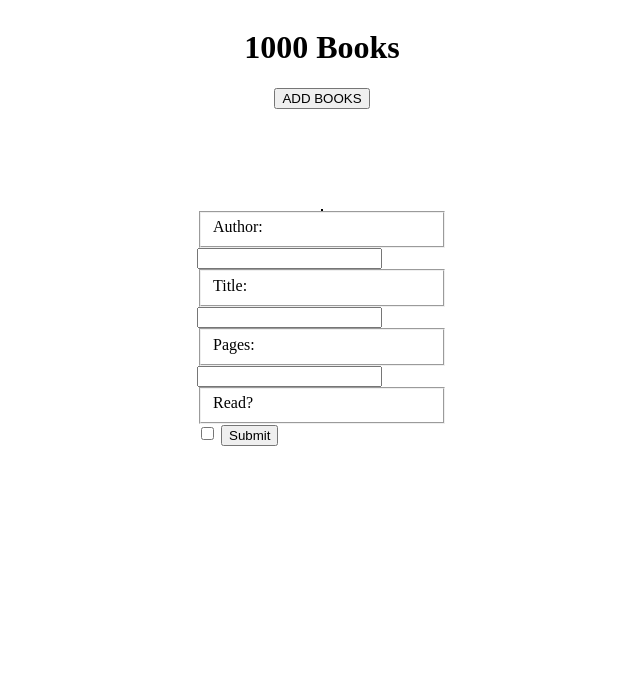
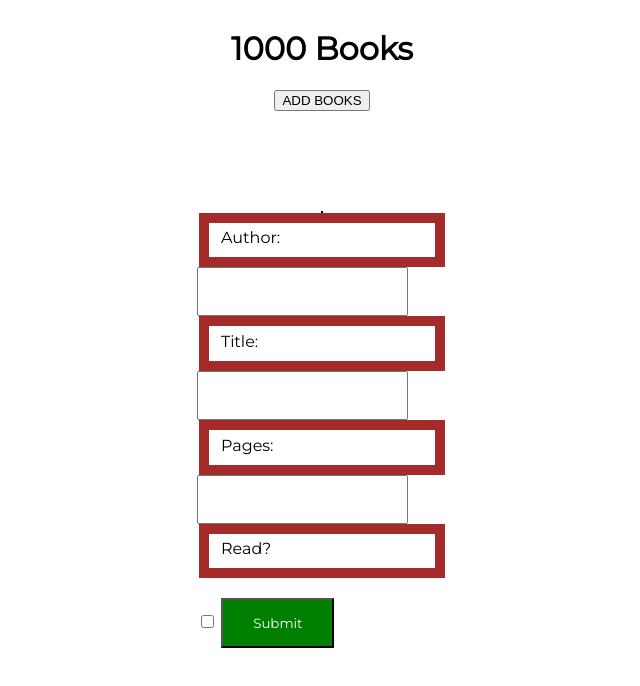
Before and after one commit to developertarik/JS-Books-, a plain HTML site: page index.html in a window 1280 px wide. Both pictures are taken after a click on the button "ADD BOOKS". Shown: the whole page, without its empty margins (318-958 px from the left). Drawn offline with Linux system fonts and the light colour scheme.

Commit message:
new codes new styles css

```diff
--- a/index.html
+++ b/index.html
@@ -9,7 +9,7 @@
     <link rel="stylesheet" href="styles/style.css">
   </head>
   <body>
-   <h1>1000 Books</h1>
+   <h1 class="header">1000 Books</h1>
     <button id="button">ADD BOOKS</button>
    <div class="table" id="table">
 
--- a/script.js
+++ b/script.js
@@ -40,7 +40,7 @@ function addToLibrary(){
   }
   const deleteButton = document.createElement("button");
   deleteButton.addEventListener("click",()=>{
-
+  deleteButton.innerText = "Button is delete"
   div2.remove();
   deleteButton.remove();
   })
--- a/styles/style.css
+++ b/styles/style.css
@@ -1,9 +1,12 @@
+
+ @import url('https://fonts.googleapis.com/css2?family=Montserrat&display=swap');
  body{
    display:flex;
    flex-direction: column;
    align-items: center;
    justify-content: center;
- }
+   font-family: 'Montserrat', sans-serif;
+  }
  .table{
     border :1px solid;
     display:flex;
@@ -15,7 +18,28 @@
    width: 250px;
    height: 125px;
     visibility: hidden;
+  }
+ input{
+
  }
+ .header{
+  font-family: 'Montserrat', sans-serif;
+
+ }
+ #submit{
+  background-color:green;
+  padding:15px 30px;
+  color:white;
+  font-family: 'Montserrat', sans-serif;
+  margin-top: 20px;
+}
+ #submit:hover{
+  background-color:royalblue;
+ }
+fieldset{
+  border: 10px solid brown;
+
+}
 td{
   display:flex;
    width: 250px;
@@ -23,7 +47,9 @@ td{
   background: gray;
   color:white;
   }
-
+input{
+  padding:15px;
+}
 /*JAVASCRİPT*/
 #divj{
   display:flex;
```
